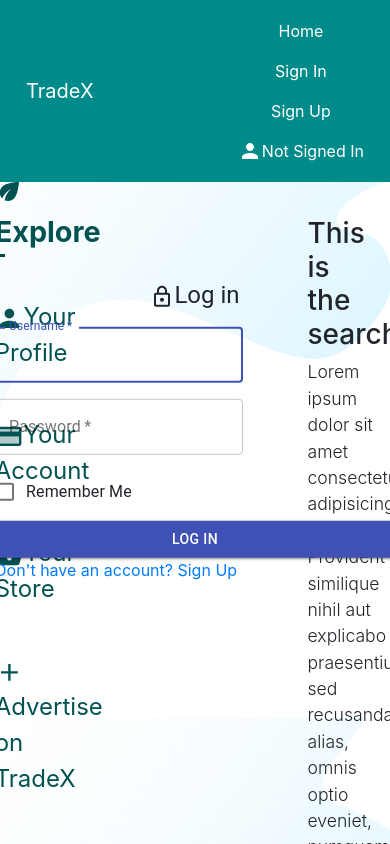
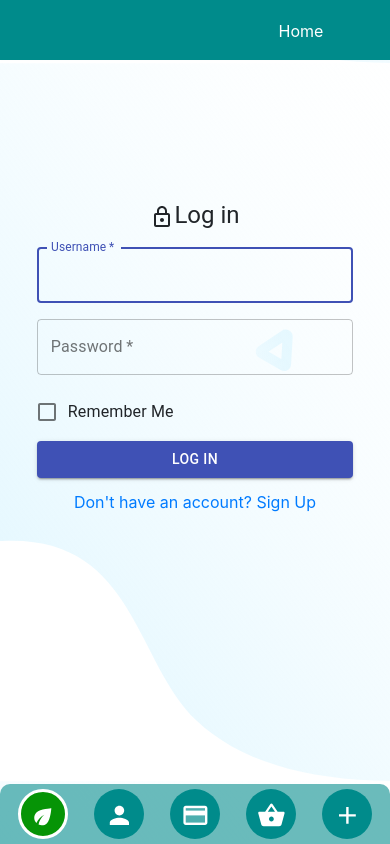
Before and after one commit to lenajeremy/main-tradex-frontend, a React (Create React App) app: page / in a window 390 px wide. Both pictures are taken after typing "Sample" into the empty fields and a click on the button "POST". Built offline with nearby package versions, Linux system fonts and the light colour scheme; no server answers.

Commit message:
added a little bit of responsiveness

```diff
--- a/src/App.css
+++ b/src/App.css
@@ -5,6 +5,11 @@
 }
 .container:not(.header){
   width: 50%!important;
+}
+@media screen and (max-width: 768px){
+  .container:not(.header){
+    width: 97%!important;
+  }
 }
 button:focus{
   outline: none!important;
@@ -16,6 +21,7 @@ button:focus{
   padding: 15px;
   overflow: scroll;
   max-height: 100vh;
+  display: none;
 }
 .lead{
   font-size: 1.1rem;
--- a/src/components/Login.jsx
+++ b/src/components/Login.jsx
@@ -75,7 +75,7 @@ function Login(props) {
               </Grid>
             </Grid>
             <Button type="submit" fullWidth variant="contained" color='primary'>{submit ? <React.Fragment>Logging you in...<CircularProgress variant = 'indeterminate' color = 'primary' id = 'login__loader'/></React.Fragment> : 'Log in'}</Button>
-            <Grid container spacing={2}>
+            <Grid container spacing={2} className = 'text-center mt-1'>
               <Grid item>
                 <Link to='/register'>
                   Don't have an account? Sign Up
--- a/src/components/SideBar.jsx
+++ b/src/components/SideBar.jsx
@@ -21,10 +21,10 @@ function Sidebar(props) {
       <div className={`sideBar__links right ${isActive() ? 'active' : ''}`}>
       <div className='top'></div>
       <div className='bottom'></div>
-      {!userDetails.id ? userDetails.userType === 'buyer' ? <Link onClick = {() => dispatch(editSidebar({ value: 'cart' }))} to='/login'><ShoppingBasket/>Your Cart</Link> :
-      <Link onClick = {() => dispatch(editSidebar({ value: 'store' }))} to={'/login'}><ShoppingBasket/>Your Store</Link> :
-      userDetails.userType === 'buyer' ? <Link onClick = {() => dispatch(editSidebar({ value: 'cart' }))} to={'/user/' + userDetails.id.toString() + '/cart'}><ShoppingBasket/>Your Cart</Link> :
-      <Link onClick = {() => dispatch(editSidebar({ value: 'store' }))} to={'/user/' + userDetails.id.toString() + '/store'}><ShoppingBasket/>Your Store</Link>
+      {!userDetails.id ? userDetails.userType === 'buyer' ? <Link onClick = {() => dispatch(editSidebar({ value: 'cart' }))} to='/login'><ShoppingBasket/><span className = 'text'>Your Cart</span></Link> :
+      <Link onClick = {() => dispatch(editSidebar({ value: 'store' }))} to={'/login'}><ShoppingBasket/><span className = 'text'>Your Store</span></Link> :
+      userDetails.userType === 'buyer' ? <Link onClick = {() => dispatch(editSidebar({ value: 'cart' }))} to={'/user/' + userDetails.id.toString() + '/cart'}><ShoppingBasket/><span className = 'text'>Your Cart</span></Link> :
+      <Link onClick = {() => dispatch(editSidebar({ value: 'store' }))} to={'/user/' + userDetails.id.toString() + '/store'}><ShoppingBasket/><span className = 'text'>Your Store</span></Link>
       }
   </div>
     )
@@ -35,23 +35,23 @@ function Sidebar(props) {
         <div className={`sideBar__links left ${active === 'explore' ? 'active' : ''}`}>
             <div className='top'></div>
             <div className='bottom'></div>
-          <Link onClick = {() => dispatch(editSidebar({ value: 'explore' }))} to='/'><EcoSharp/>Explore</Link>
+          <Link onClick = {() => dispatch(editSidebar({ value: 'explore' }))} to='/'><EcoSharp/><span className = 'text'>Explore</span></Link>
         </div>
         <div className={`sideBar__links right ${active === 'profile' ? 'active' : ''}`}>
             <div className='top'></div>
             <div className='bottom'></div>
-          <Link onClick = {() => dispatch(editSidebar({ value: 'profile' }))} to={userDetails.id ? `/user/${userDetails.id}/profile` :'/login'}><Person/>Your Profile</Link>
+          <Link onClick = {() => dispatch(editSidebar({ value: 'profile' }))} to={userDetails.id ? `/user/${userDetails.id}/profile` :'/login'}><Person/><span className = 'text'>Your Profile</span></Link>
         </div>
         <div className={`sideBar__links left ${active === 'account' ? 'active' : ''}`}>
             <div className='top'></div>
             <div className='bottom'></div>
-          <Link onClick = {() => dispatch(editSidebar({ value: 'account' }))} to={userDetails.id ? `/user/${userDetails.id}/account` : '/login' }><CreditCardTwoTone/>Your Account</Link>
+          <Link onClick = {() => dispatch(editSidebar({ value: 'account' }))} to={userDetails.id ? `/user/${userDetails.id}/account` : '/login' }><CreditCardTwoTone/><span className = 'text'>Your AccountM</span></Link>
         </div>
         {userTypeDeterminant()}
         <div className={`sideBar__links right ${active === 'advertise' ? 'active' : ''}`}>
             <div className='top'></div>
             <div className='bottom'></div>
-          <Link onClick = {() => dispatch(editSidebar({ value: 'advertise' }))} to='/core/ads'><Add/>Advertise on TradeX</Link>
+          <Link onClick = {() => dispatch(editSidebar({ value: 'advertise' }))} to='/core/ads'><Add/><span className = 'text'>Advertise on TradeX</span></Link>
         </div>
       </div>
     </div>
--- a/src/components/styles/Create.css
+++ b/src/components/styles/Create.css
@@ -35,6 +35,13 @@ input#create{
   opacity: 0;
   border-radius: 50%;
 }
+@media screen and (max-width: 768px){
+  .imageCreate,
+  input#create{
+    width: 50px;
+    height: 50px;
+  }
+}
 .postCreatorImage{
   position: absolute;
   top: 0;
@@ -67,12 +74,22 @@ button#createFormButton{
   outline: none;
   color: white;
 }
+@media screen and (max-width: 768px){
+  button#createFormButton,
+  .postCreatorImage{
+    width: 50px;
+    height: 50px;
+  }
+  span#message{
+    font-size: 15px;
+  }
+}
 .post_sent{
   width: 80%;
   color: rgb(219, 219, 219);
 }
 #createForm{
-  border-radius: 20px;
+  border-radius: 10px;
   padding: 40px;
   box-shadow: -3px -3px 4px rgb(207, 207, 207), 3px 3px 4px rgb(117, 117, 117);
   display: flex;
@@ -81,3 +98,9 @@ button#createFormButton{
   flex-direction: column;
   justify-content: center;
 }
+
+@media screen and (max-width: 768px){
+  #createForm{
+    padding: 15px;
+  }
+}
--- a/src/components/styles/Header.css
+++ b/src/components/styles/Header.css
@@ -19,3 +19,10 @@ header a:hover{
   display: flex;
   align-items: center;
 }
+
+@media screen and (max-width: 768px){
+  header{
+    height: 60px;
+    overflow: hidden;
+  }
+}
--- a/src/components/styles/Login.css
+++ b/src/components/styles/Login.css
@@ -1,9 +1,9 @@
 .login{
-  position: absolute;
-  width: 400px;
-  top: 50%;
-  left: 50%;
-  transform:  translate(-50%, -50%);
+  /* position: absolute; */
+  /* width: 400px; */
+  /* top: 50%; */
+  /* left: 50%; */
+  /* transform:  translate(-50%, -50%); */
 }
 .MuiButton-containedPrimary{
   background-color: darkcyan;
@@ -16,3 +16,11 @@
 input, textarea{
   outline: none!important;
 }
+@media screen and (max-width: 768px){
+  .MuiGrid-item{
+    width: 100%;
+  }
+  .MuiContainer-root.MuiContainer-maxWidthXs{
+    margin-top: 40%;
+  }
+}
--- a/src/components/styles/Post.css
+++ b/src/components/styles/Post.css
@@ -62,3 +62,11 @@
   display: inline-block;
   margin-right: 10px;
 }
+@media screen and (max-width: 768px){
+  .post{
+    padding: 20px;
+  }
+  .post__header{
+    margin-bottom: 15px;
+  }
+}
--- a/src/components/styles/Product.css
+++ b/src/components/styles/Product.css
@@ -99,3 +99,8 @@ a.product{
 .product:first-child{
   cursor: pointer;
 }
+@media screen and (max-width: 768px){
+  .product{
+    width: 100%;
+  }
+}
--- a/src/components/styles/Sidebar.css
+++ b/src/components/styles/Sidebar.css
@@ -8,7 +8,6 @@
   align-items:center;
   justify-content: center;
 }
-
 .links{
   display: flex;
   height: 80vh;
@@ -51,7 +50,6 @@
 .sideBar .left .top, .sideBar .left .bottom{
   left: -20px;
 }
-
 .sideBar__links.active.right::after,
 .sideBar__links.active.left::before{
   content: '';
@@ -77,3 +75,50 @@
   height: 1.8rem;
   width: 1.8rem;
 }
+@media screen and (max-width: 768px){
+ .sideBar{
+   width: 100%;
+   background: rgba(0, 139, 139, 0.582);
+   padding: 5px;
+   border-top-left-radius: 10px;
+   border-top-right-radius: 10px;
+   top: unset;
+   bottom: 0;
+   min-height: 47px;
+   z-index: 2000;
+ }
+ .sideBar svg{
+   color: white;
+ }
+ .links{
+   flex-direction: row;
+   height: 50px;
+   width: 100%;
+   justify-content: space-around;
+ }
+ .sideBar__links{
+  background: rgb(0, 139, 139);
+  height: 100%;
+  width: 50px;
+  border-radius: 50%;
+  display: flex;
+  align-items: center;
+  justify-content: center;
+ }
+ .sideBar__links.active .top,
+ .sideBar__links.active .bottom,
+ .sideBar__links.active::before,
+ .sideBar__links.active::after,
+ .text{
+  display: none
+ }
+ .sideBar__links.active{
+   background: rgb(6, 148, 6);
+   border: 3px solid white;
+ }
+ .sideBar__links.active svg{
+   color: rgb(255, 255, 255);
+   width: 1.6rem;
+   height: 1.6rem;
+ }
+}
--- a/src/index.css
+++ b/src/index.css
@@ -10,12 +10,17 @@ body {
   background: url('bg-hero-desktop.svg') fixed;
   min-height: 100vh;
 }
+@media screen and (max-width: 768px){
+  #root{
+    background-position: right;
+  }
+}
 code {
   font-family: source-code-pro, Menlo, Monaco, Consolas, 'Courier New',
     monospace;
 }
 .btn{
-  background: rgb(0, 71, 83);
+  background: rgb(0, 71, 83)!important;
   transition: opacity 0.5s ease-out;
 }
 .btn:hover{
```
Also changed, not shown: src/components/test.txt (added).
